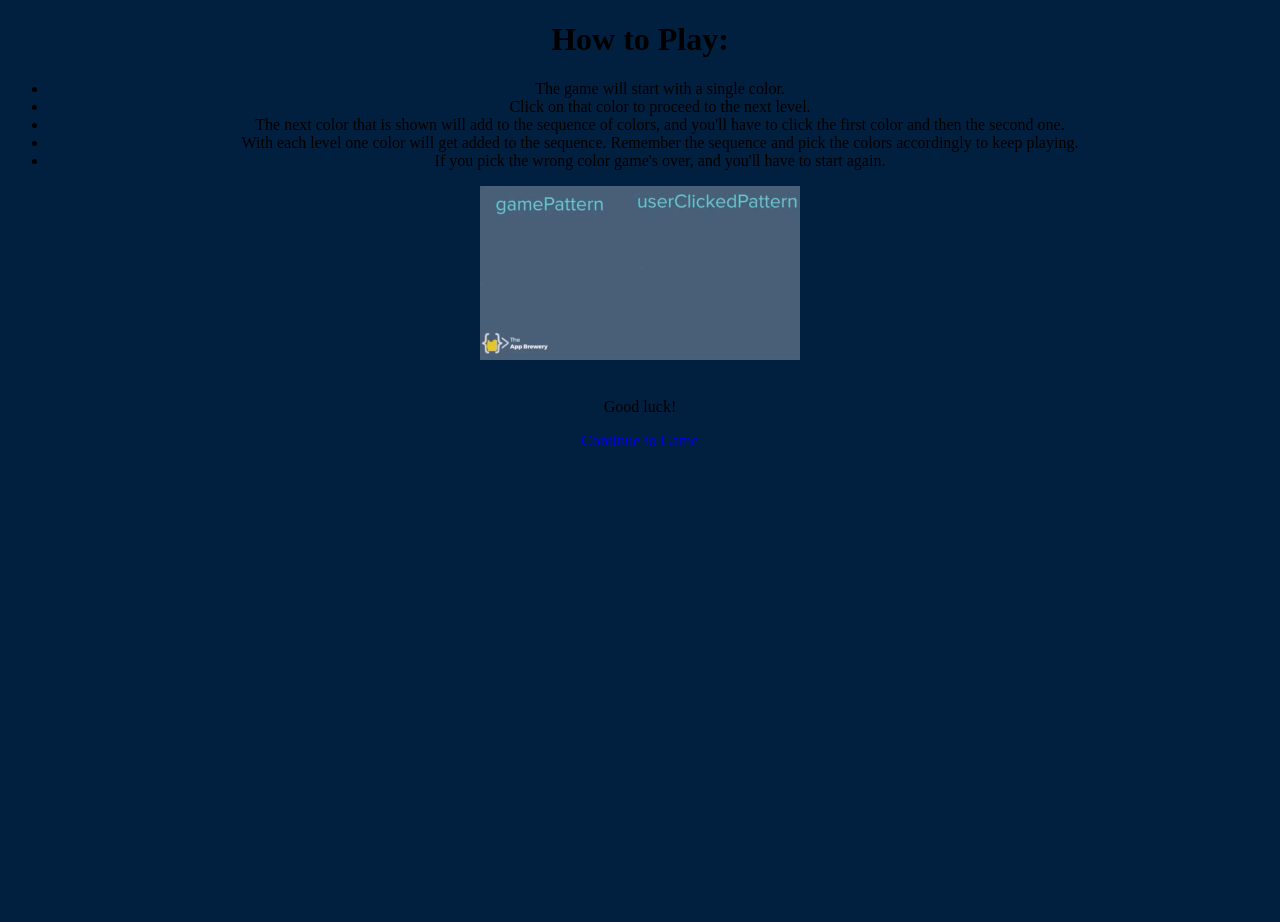
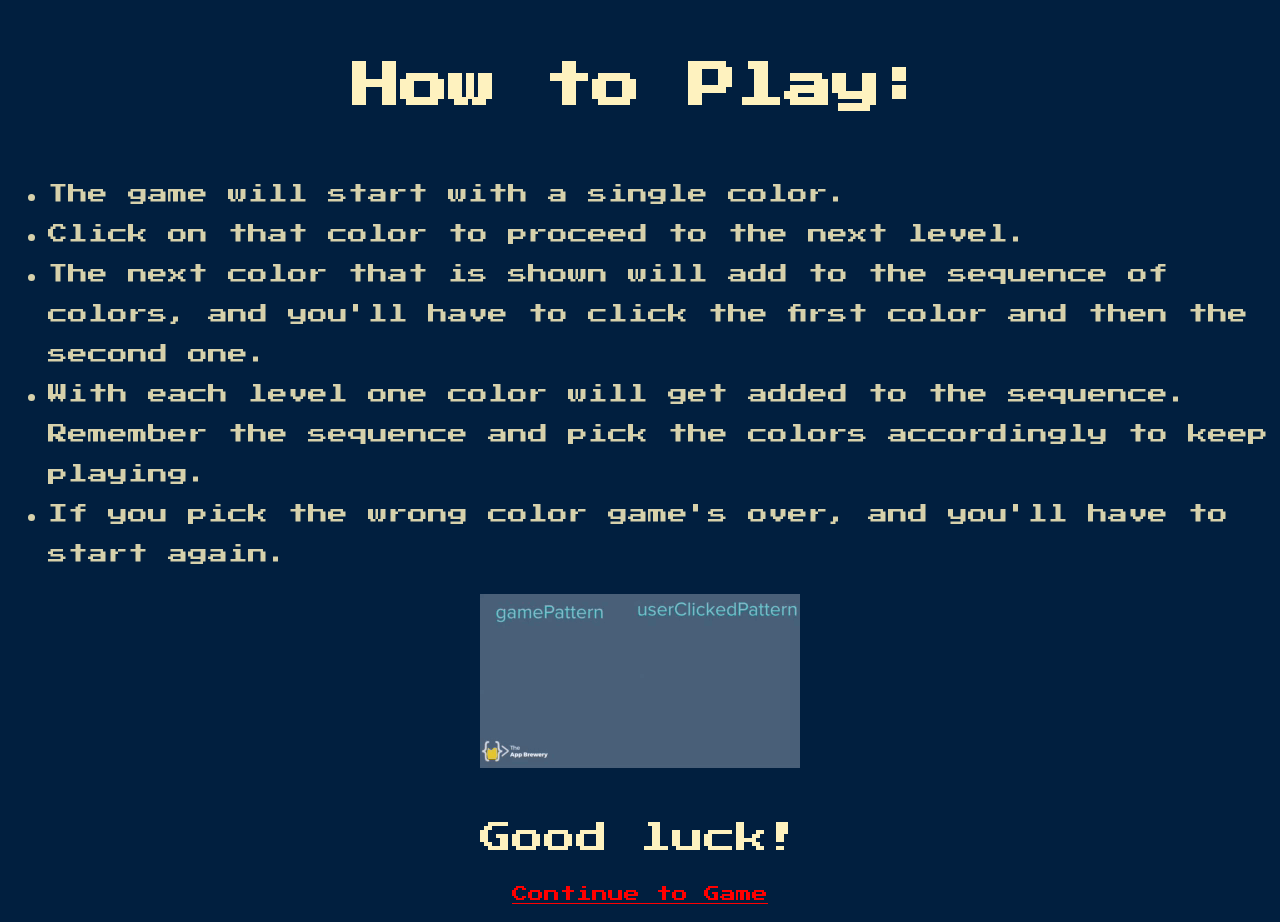
Before and after one commit to pradyun1611/memory-game, a plain HTML site: page how_to_play.html in a window 1280 px wide. Before the commit the page ends 800 px from the top, so only its background shows below. Drawn offline with Linux system fonts and the light colour scheme.

Commit message:
Update styles.css

```diff
--- a/styles.css
+++ b/styles.css
@@ -3,11 +3,30 @@ body {
   background-color: #011F3F;
 }
 
-#level-title {
-  font-family: 'Press Start 2P', cursive;
+h1 {
+  font-family: 'Press Start 2P';
   font-size: 3rem;
   margin:  5%;
   color: #FEF2BF;
+}
+
+#good-luck {
+  color: #FEF2BF;
+  font-family: 'Press Start 2P';
+  font-size: 2rem;
+}
+
+a {
+  color: red;
+  font-family: 'Press Start 2P';
+}
+
+ul {
+  font-family: 'Press Start 2P';
+  text-align: left;
+  color: #fef2bfd8;
+  font-size: 1.25rem;
+  line-height: 200%;
 }
 
 .container {
```
